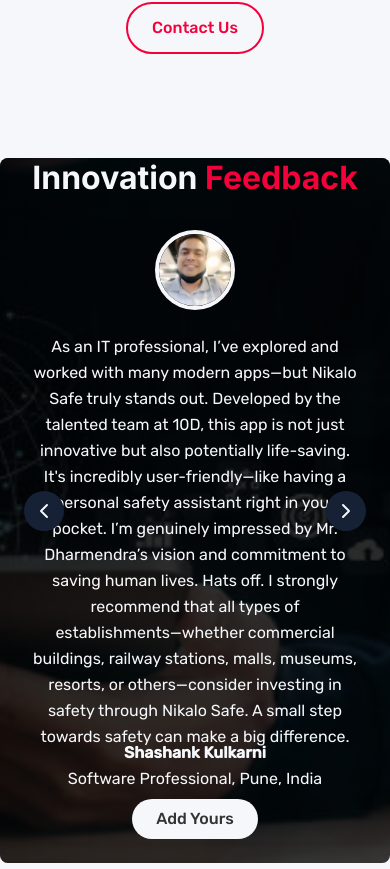
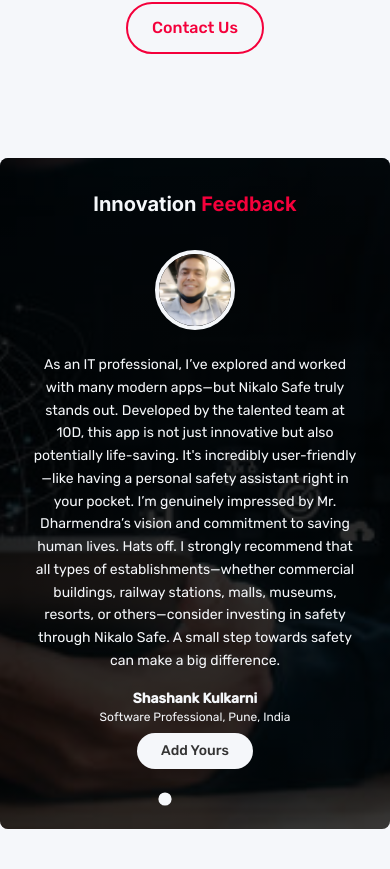
Before and after one commit to 10-Dimensions-Design-Services/nikalo-safe, a React (Create React App) app in the folder client/: page /about in a window 390 px wide. Shown: the part 3835-4704 px from the top of the page. Built offline with nearby package versions, Linux system fonts and the light colour scheme.

Commit message:
Added swipe action in the mobile and tabet screens

```diff
--- a/client/package.json
+++ b/client/package.json
@@ -13,6 +13,7 @@
     "react-intersection-observer": "^9.16.0",
     "react-router-dom": "^6.20.1",
     "react-scripts": "5.0.1",
+    "react-swipeable": "^7.0.2",
     "recharts": "^3.1.0",
     "web-vitals": "^2.1.4"
   },
--- a/client/src/components/FeedbackCarousel.jsx
+++ b/client/src/components/FeedbackCarousel.jsx
@@ -1,5 +1,7 @@
-import React, { useState } from 'react';
+import React, { useState, useEffect } from 'react';
 import { ChevronLeftIcon, ChevronRightIcon } from 'lucide-react';
+import { useSwipeable } from 'react-swipeable';
+
 import feedbackuser1 from '../assets/Images/shashank sir.jpeg';
 import feedbackuser2 from '../assets/Images/Vishwajisir.jpeg';
 import feedbackuser3 from '../assets/Images/user2.jpg';
@@ -8,25 +10,25 @@
 const feedbacks = [
   {
     photo: feedbackuser1,
-    text: "As an IT professional, I’ve explored and worked with many modern apps—but Nikalo Safe truly stands out. Developed by the talented team at 10D, this app is not just innovative but also potentially life-saving. It's incredibly user-friendly—like having a personal safety assistant right in your pocket. I’m genuinely impressed by Mr. Dharmendra’s vision and commitment to saving human lives. Hats off. I strongly recommend that all types of establishments—whether commercial buildings, railway stations, malls, museums, resorts, or others—consider investing in safety through Nikalo Safe. A small step towards safety can make a big difference.",
+    text:  "As an IT professional, I’ve explored and worked with many modern apps—but Nikalo Safe truly stands out. Developed by the talented team at 10D, this app is not just innovative but also potentially life-saving. It's incredibly user-friendly—like having a personal safety assistant right in your pocket. I’m genuinely impressed by Mr. Dharmendra’s vision and commitment to saving human lives. Hats off. I strongly recommend that all types of establishments—whether commercial buildings, railway stations, malls, museums, resorts, or others—consider investing in safety through Nikalo Safe. A small step towards safety can make a big difference.",
     name: 'Shashank Kulkarni',
     profession: 'Software Professional, Pune, India',
   },
   {
     photo: feedbackuser2,
-    text: "Safety has become a top priority for modern real estate, especially in high-density commercial spaces. Nikalo Safe will help us strengthen our emergency response and add more value to our developments. It can give our occupants the confidence that their well-being is being actively protected. It’s surely a smart investment.",
+    text:  "Safety has become a top priority for modern real estate, especially in high-density commercial spaces. Nikalo Safe will help us strengthen our emergency response and add more value to our developments. It can give our occupants the confidence that their well-being is being actively protected. It’s surely a smart investment.",
     name: 'Vishwajeet Patil',
     profession: 'Senior Manager, K Raheja Corp, Mumbai, India',
   },
   {
     photo: feedbackuser3,
-    text: "This technology has the potential to significantly reduce casualties. It will empower individuals to exit safely and efficiently—often before first responders arrive.",
+    text:  "This technology has the potential to significantly reduce casualties. It will empower individuals to exit safely and efficiently—often before first responders arrive.",
     name: 'Rajesh Patil',
     profession: 'Senior Fire Officer, Mumbai, India',
   },
   {
     photo: feedbackuser4,
-    text: "In high-stress situations, clear direction can prevent panic and save lives. A solution like this will help universities manage large-scale evacuations efficiently. It can offer students and faculty the confidence that their safety is prioritized.",
+    text:  "In high-stress situations, clear direction can prevent panic and save lives. A solution like this will help universities manage large-scale evacuations efficiently. It can offer students and faculty the confidence that their safety is prioritized.",
     name: 'Dr. Kavita Sharma',
     profession: 'Dean, NIM, Delhi, India',
   },
@@ -34,10 +36,29 @@
 
 const FeedbackCarousel = () => {
   const [idx, setIdx] = useState(0);
-  const { photo, text, name, profession } = feedbacks[idx];
+  const [isMobile, setIsMobile] = useState(false);
 
   const prev = () => setIdx(i => (i === 0 ? feedbacks.length - 1 : i - 1));
   const next = () => setIdx(i => (i === feedbacks.length - 1 ? 0 : i + 1));
+
+  // Check if screen is mobile/tablet
+  useEffect(() => {
+    const checkScreen = () => setIsMobile(window.innerWidth < 1024); // < 1024px is mobile/tablet
+    checkScreen();
+    window.addEventListener('resize', checkScreen);
+    return () => window.removeEventListener('resize', checkScreen);
+  }, []);
+
+  // Swipe handlers for mobile/tablet only
+  const swipeHandlers = useSwipeable({
+    onSwipedLeft: next,
+    onSwipedRight: prev,
+    preventScrollOnSwipe: true,
+    trackTouch: true,
+    trackMouse: false,
+  });
+
+  const { photo, text, name, profession } = feedbacks[idx];
 
   return (
     <section
@@ -67,8 +88,11 @@
       />
 
       {/* Content */}
-      <div className="relative z-10 flex flex-col items-center justify-center h-full text-white text-center">
-        <h2 className="title-h2 mb-8 px-2">
+      <div
+        className="relative z-10 flex flex-col items-center justify-center h-full text-white text-center"
+        {...(isMobile ? swipeHandlers : {})} // Apply swipe only on mobile/tablet
+      >
+        <h2 className="text-xl sm:text-2xl md:text-4xl font-bold mb-8 pt-8">
           Innovation <span className="text-primary">Feedback</span>
         </h2>
 
@@ -79,33 +103,47 @@
           loading="lazy"
         />
 
-        {/* Fixed height box for consistent layout */}
         <div className="max-w-full sm:max-w-3xl px-4 sm:px-0 mb-4" style={{ minHeight: '220px' }}>
-          <p className="paragraph-regular leading-relaxed">{text}</p>
+          <p className="text-sm sm:text-base md:text-lg leading-relaxed">{text}</p>
         </div>
 
-        <p className="paragraph-bold">{name}</p>
-        <p className="paragraph-regular">{profession}</p>
+        <p className="text-sm sm:text-base md:text-lg font-semibold">{name}</p>
+        <p className="text-xs sm:text-sm md:text-base">{profession}</p>
 
-        <button className="px-6 py-2 bg-white text-[#333] rounded-full font-medium hover:bg-gray-100 transition mt-2 mb-6 sm:mb-12">
+        <button className="text-sm sm:text-base px-6 py-2 bg-white text-[#333] rounded-full font-medium hover:bg-gray-100 transition mt-2 mb-6 sm:mb-12">
           Add Yours
         </button>
 
-        {/* Arrows */}
+        {/* Arrows - visible only on large screens and up */}
+        <div className="hidden lg:flex absolute inset-y-0 left-0 right-0 items-center justify-between px-4 pointer-events-none z-20">
           <button
             onClick={prev}
-          className="absolute left-2 sm:left-4 top-1/2 transform -translate-y-1/2 p-2 sm:p-3 bg-black bg-opacity-50 rounded-full hover:bg-opacity-75 transition"
+            className="pointer-events-auto p-2 sm:p-3 bg-black bg-opacity-50 rounded-full hover:bg-opacity-75 transition"
             aria-label="Previous feedback"
           >
             <ChevronLeftIcon size={24} />
           </button>
+
           <button
             onClick={next}
-          className="absolute right-2 sm:right-4 top-1/2 transform -translate-y-1/2 p-2 sm:p-3 bg-black bg-opacity-50 rounded-full hover:bg-opacity-75 transition"
+            className="pointer-events-auto p-2 sm:p-3 bg-black bg-opacity-50 rounded-full hover:bg-opacity-75 transition"
             aria-label="Next feedback"
           >
             <ChevronRightIcon size={24} />
           </button>
+        </div>
+        {/* Dot Indicators for mobile/tablet */}
+<div className="lg:hidden flex justify-center items-center space-x-2 mb-6">
+  {feedbacks.map((_, i) => (
+<span
+  key={i}
+  className={`w-3 h-3 rounded-full transition-all duration-300 ${
+    idx === i ? 'bg-white scale-110' : 'bg-white/80'
+  }`}
+/>
+
+  ))}
+</div>
       </div>
     </section>
   );
```
Also changed, not shown: 1 other file (tests, documents, lock files or other folders). Lines whose indentation alone changed are shown as unchanged.
